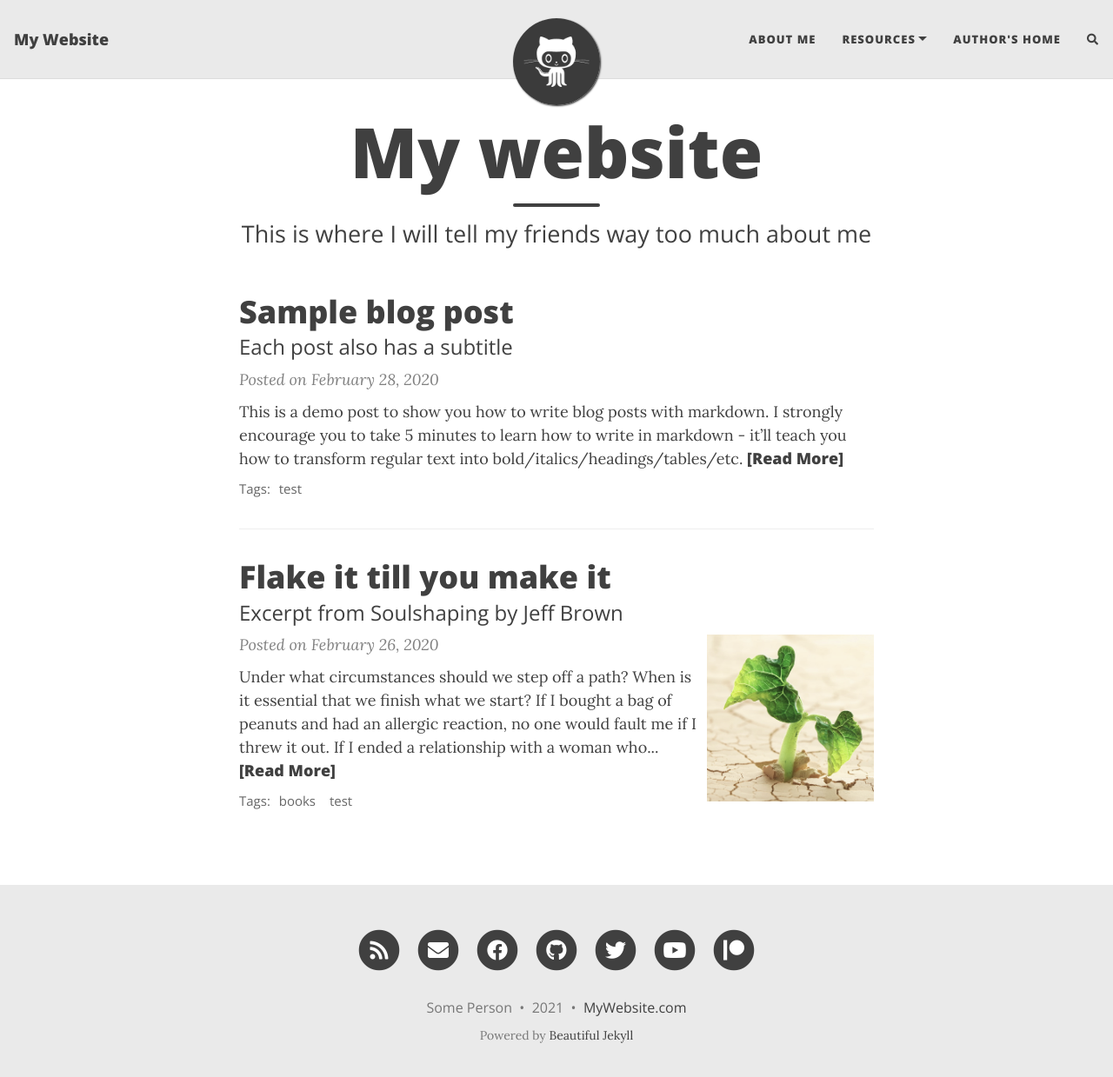
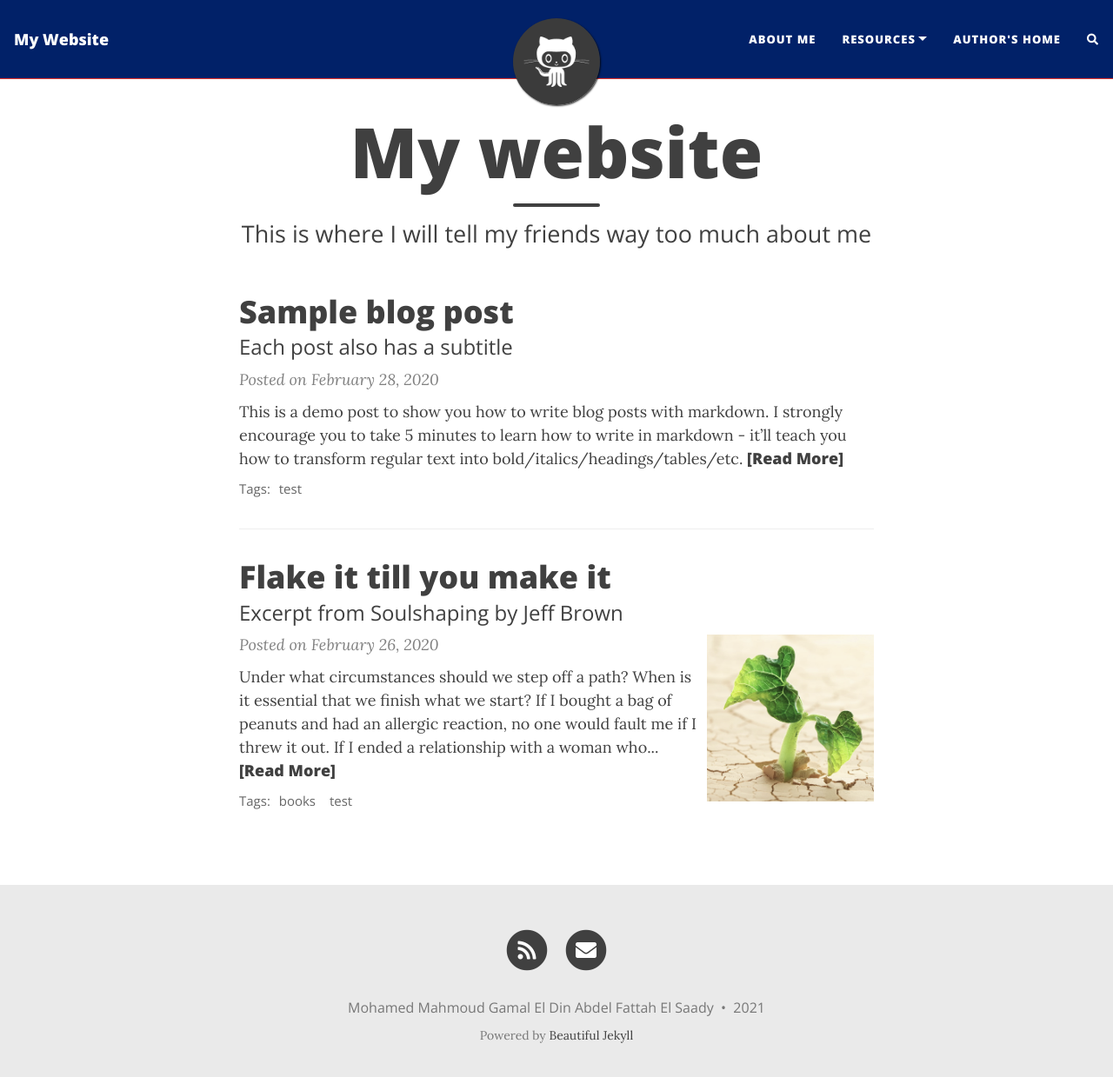
Before and after one commit to Mohamed-elsaady/melsaady.github.pages, a Jekyll site: the page built from index.html, in a window 1280 px wide and 1252 px high. Shown: the top 1239 px of the window at 87% size. Built offline with Jekyll 4.4.1, drawn with Linux system fonts in a browser that asks for light colours; nearby versions of some CDN libraries; the list of posts is cut into pages by our own code; comment, search, counter and statistics services are not loaded; part of the change alters nothing that is shown.

Commit message:
Update _config.yml

```diff
--- a/_config.yml
+++ b/_config.yml
@@ -9,7 +9,8 @@
 title: My Website
 
 # Your name to show in the footer
-author: Some Person
+author: Mohamed Mahmoud Gamal El Din Abdel Fattah El Saady
+
 
 # --- List of links in the navigation bar --- #
 
@@ -39,12 +40,8 @@ round-avatar: true
 # Select the social network links that you want to show in the footer.
 # Uncomment the links you want to show and add your information to each one.
 social-network-links:
-  email: "someone@example.com"
-  facebook: deanattali
-  github: daattali
-  twitter: daattali
-  patreon: DeanAttali
-  youtube: c/daattali
+  email: "melsaady@asu.edu"
+
 #  medium: yourname
 #  reddit: yourname
 #  linkedin: daattali
@@ -78,7 +75,7 @@ share-links-active:
 
 # How to display the link to your website in the footer
 # Remove this if you don't want a link in the footer
-url-pretty: "MyWebsite.com"
+#url-pretty: "MyWebsite.com"
 
 # Excerpt word length - Truncate the excerpt of each post on the feed page to the specified number of words
 excerpt_length: 50
@@ -99,9 +96,9 @@ post_search: true
 
 # Personalize the colours in your website. Colour values can be any valid CSS colour
 
-navbar-col: "#EAEAEA"
-navbar-text-col: "#404040"
-navbar-border-col: "#DDDDDD"
+navbar-col: "#012168"
+navbar-text-col: "#ffffff"
+navbar-border-col: "#e6332a"
 page-col: "#FFFFFF"
 text-col: "#404040"
 link-col: "#008AFF"
```
